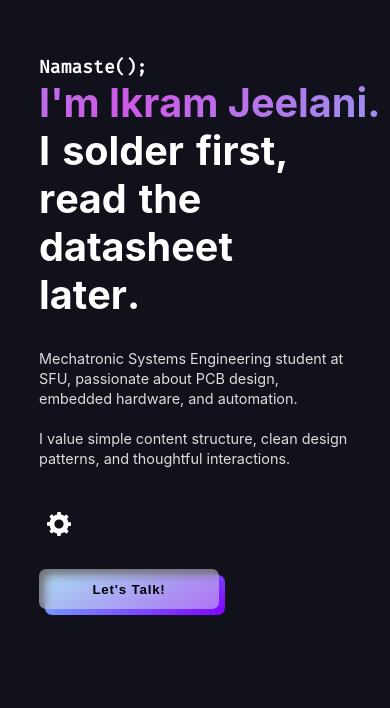
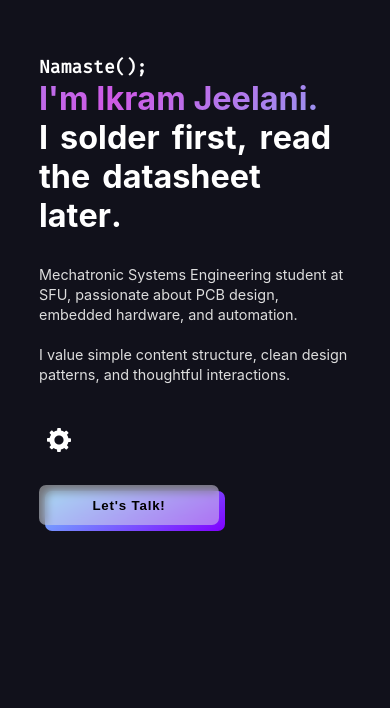
Before and after one commit to IkramJeelani/IkramJeelani.github.io, a plain HTML site: page index.html in a window 390 px wide. Shown: the part 136-844 px from the top of the page. Drawn offline with nearby package versions, Linux system fonts and the light colour scheme; a web font is replaced by a local one.

Commit message:
Update style.css

```diff
--- a/style.css
+++ b/style.css
@@ -1821,7 +1821,7 @@ footer {
 
     #name,
     #work {
-        font-size: 5.5rem
+        font-size: 4.5rem
     }
 
     #info-para,
```
